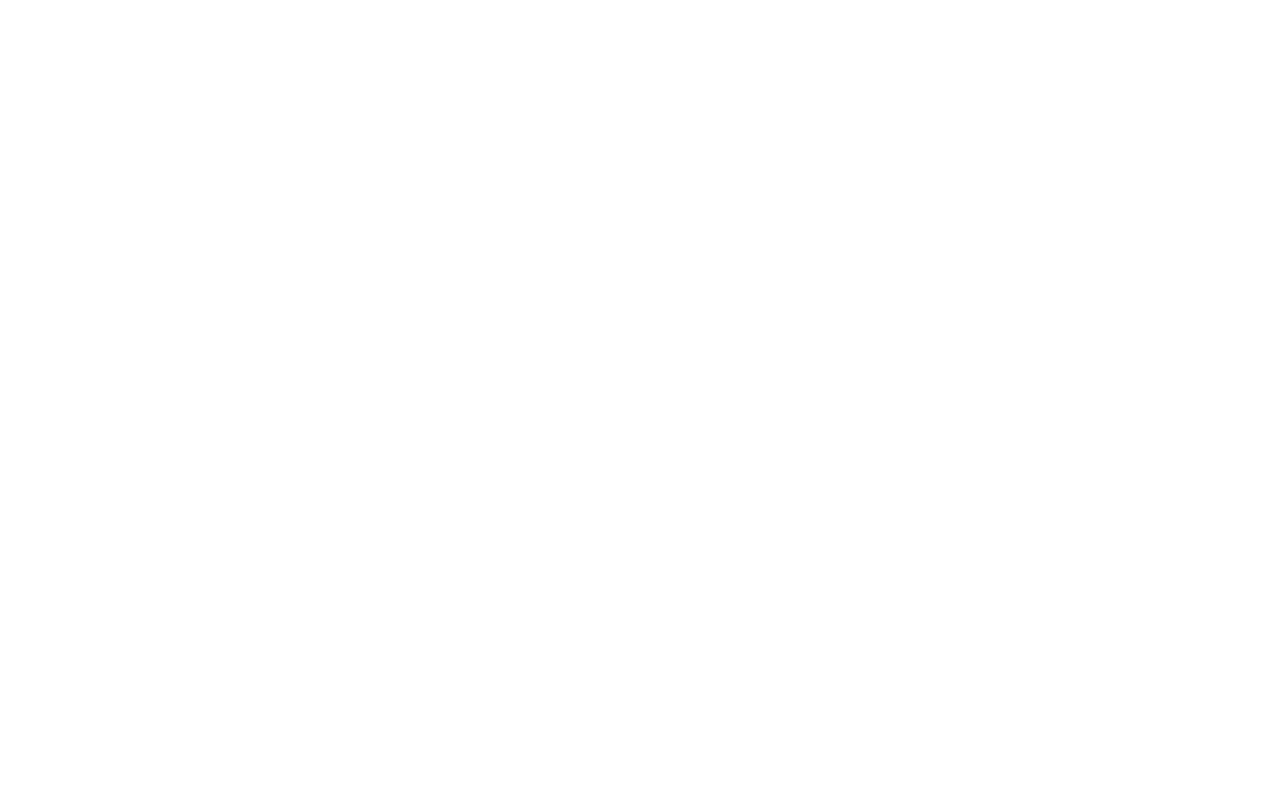
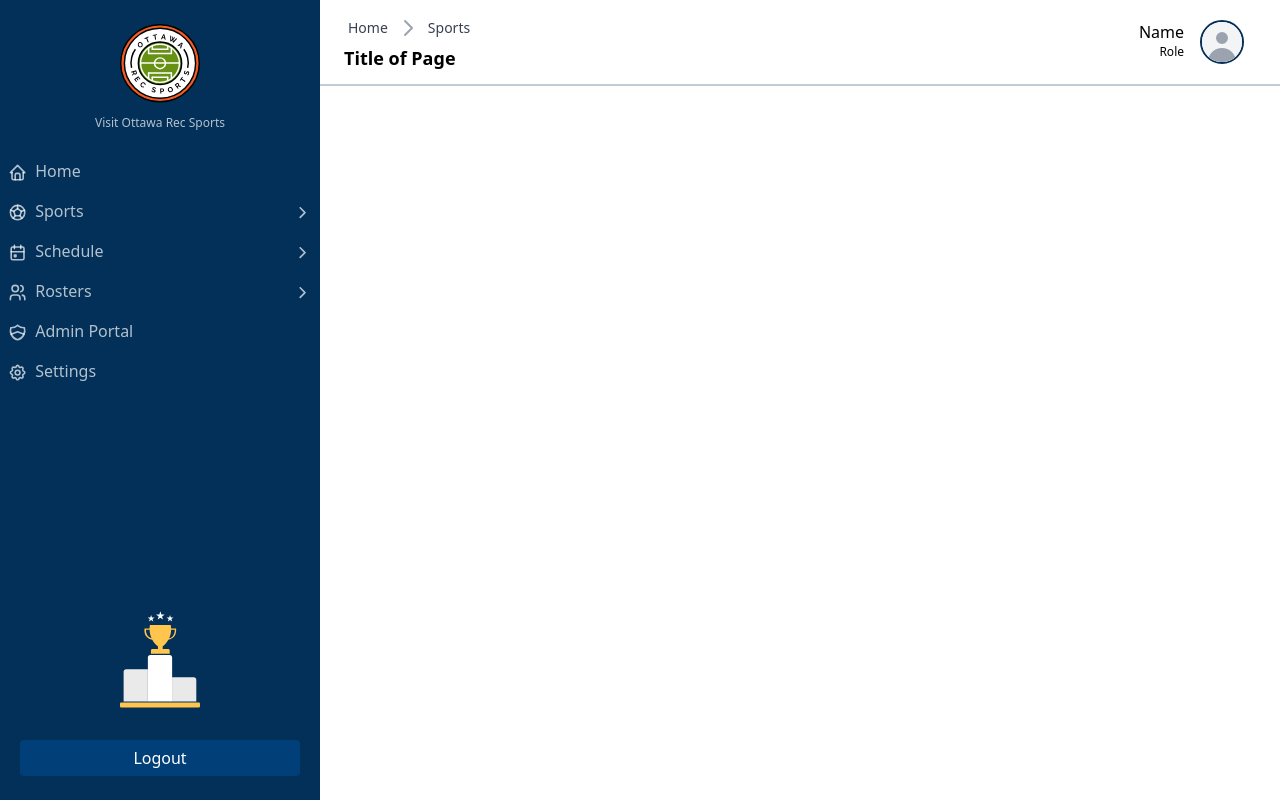
Before and after one commit to bern0241/ottawarecsports, a Next.js app: page / in a window 1280 px wide. Built offline with nearby package versions, Linux system fonts and the light colour scheme.

Commit message:
Add header component

```diff
--- /dev/null
+++ b/components/common/Header/BreadCrumbs.js
@@ -0,0 +1,40 @@
+/**
+ * Last updated: 2023-03-13
+ *
+ * Author(s):
+ * Ghazaldeep Kaur <kaur0762@algonquinlive.com>
+ */
+
+import { Breadcrumb } from 'flowbite-react'
+import React from 'react'
+
+const BreadCrumbs = (props) => {
+  return (
+    <div className="p-1">
+      <Breadcrumb aria-label="Default breadcrumb example">
+        <Breadcrumb.Item href="#">
+          Home
+        </Breadcrumb.Item>
+        <Breadcrumb.Item href="#">
+          Sports
+        </Breadcrumb.Item>
+      </Breadcrumb>
+    </div>
+  )
+}
+
+export default BreadCrumbs
+
+
+        /**
+        After we have proper navigation we can change it;
+        <div>
+          {props.map((crumb)=>{
+            return(
+              <Breadcrumb.Item href="#">
+                {crumb}
+              </Breadcrumb.Item>
+            )
+          })}
+        </div>
+        */
--- /dev/null
+++ b/components/common/Header/Profile.js
@@ -0,0 +1,29 @@
+/**
+ * Last updated: 2023-03-13
+ *
+ * Author(s):
+ * Ghazaldeep Kaur <kaur0762@algonquinlive.com>
+ */
+
+import { Avatar } from 'flowbite-react'
+import React from 'react'
+
+const Profile = () => {
+  return (
+    <div className="flex flex-wrap gap-4 p-1 mr-3">
+      <div className="text-black text-right">
+        <p className="font-medium text-base">Name</p>
+        <p className="font-regular text-xs">Role</p>
+      </div>
+      <div className="">
+        <Avatar
+          img=""
+          rounded={true}
+          className="border-2 rounded-full border-brand-blue-900"
+        />
+      </div>
+    </div>
+  )
+}
+
+export default Profile
--- /dev/null
+++ b/components/common/Header/Title.js
@@ -0,0 +1,20 @@
+/**
+ * Last updated: 2023-03-13
+ *
+ * Author(s):
+ * Ghazaldeep Kaur <kaur0762@algonquinlive.com>
+ */
+
+import React from 'react'
+import BreadCrumbs from './BreadCrumbs'
+
+const HeaderTitle = () => {
+  return (
+    <div className="p-1">
+      <BreadCrumbs/>
+      <p className="font-semibold text-lg">Title of Page</p>
+    </div>
+  )
+}
+
+export default HeaderTitle
--- /dev/null
+++ b/components/common/Header/index.js
@@ -0,0 +1,30 @@
+/**
+ * Last updated: 2023-03-13
+ *
+ * Author(s):
+ * Ghazaldeep Kaur <kaur0762@algonquinlive.com>
+ */
+
+import React from 'react'
+import Profile from './Profile'
+import HeaderTitle from './Title'
+import { IconX, IconMenu2 } from '@tabler/icons-react';
+import NavbarMenu from '../NavBar';
+
+const Header = () => {
+  return (
+    <div className="">
+      <div className="hidden">
+        <IconX/>
+        <IconMenu2/>
+      </div>
+      <NavbarMenu/>
+      <div className="fixed w-9/12 px-5 py-2 flex flex-row justify-between items-center border-b-2 border-brand-blue-900/25 top-0 right-0 ">
+        <HeaderTitle/>
+        <Profile/>
+      </div>
+    </div>
+  )
+}
+
+export default Header
--- /dev/null
+++ b/components/common/Layout/index.js
@@ -0,0 +1,22 @@
+/**
+ * Last updated: 2023-03-13
+ *
+ * Author(s):
+ * Ghazaldeep Kaur <kaur0762@algonquinlive.com>
+ */
+
+import React from 'react'
+import Header from '../Header'
+import NavbarMenu from '../NavBar'
+
+const Layout = () => {
+  return (
+    <div>
+      <div className="flex flex-row w-screen">
+          <Header/>
+      </div>
+    </div>
+  )
+}
+
+export default Layout
--- a/components/common/LogoutBtn.js
+++ b/components/common/NavBar/LogoutBtn.js
@@ -1,5 +1,5 @@
 /**
- * Last updated: 2023-03-12
+ * Last updated: 2023-03-13
  *
  * Author(s):
  * Ghazaldeep Kaur <kaur0762@algonquinlive.com>
@@ -11,7 +11,7 @@
 	return (
 		<div>
 			<button
-				className="bg-[#003F77] h-9 w-full rounded text-white font-regular"
+				className="bg-brand-blue-800 h-9 w-full rounded text-white font-regular mb-3"
 				type="button"
 			>
 				Logout
--- a/components/NavBar/index.js
+++ b/components/common/NavBar/index.js
@@ -1,5 +1,5 @@
 /**
- * Last updated: 2023-03-12
+ * Last updated: 2023-03-13
  *
  * Author(s):
  * Ghazaldeep Kaur <kaur0762@algonquinlive.com>
@@ -8,12 +8,12 @@
 import Link from 'next/link';
 import React from 'react';
 import Image from 'next/image';
-import LogoutBtn from '../common/LogoutBtn';
+import LogoutBtn from './LogoutBtn';
 import NavbarSetup from './Links';
 
 const NavbarMenu = () => {
 	return (
-		<div className="bg-[#023059] h-screen py-3 w-64 flex flex-col justify-between text-neutral-500">
+		<div className="bg-brand-blue-900 h-screen py-3 w-80 flex flex-col justify-between text-neutral-500">
 			<div className="flex flex-col self-center">
 				<Image
 					src="/Logo.svg"
--- a/pages/index.js
+++ b/pages/index.js
@@ -7,7 +7,7 @@
 
 import Head from 'next/head';
 import { Inter } from 'next/font/google';
-import NavbarMenu from '@/components/NavBar';
+import Layout from '@/components/common/Layout';
 
 const inter = Inter({ subsets: ['latin'] });
 
@@ -21,6 +21,7 @@
 				<link rel="icon" href="/Logo.svg" />
 			</Head>
 			<main>
+				<Layout/>
 			</main>
 		</>
 	);
```
Also changed, not shown: components/common/NavBar/Links.js (renamed from components/NavBar/Links.js), components/common/NavBar/RostersDropDown.js (renamed from components/NavBar/RostersDropDown.js), components/common/NavBar/ScheduleDropDown.js (renamed from components/NavBar/ScheduleDropDown.js), components/common/NavBar/SportsDropDown.js (renamed from components/NavBar/SportsDropDown.js).
